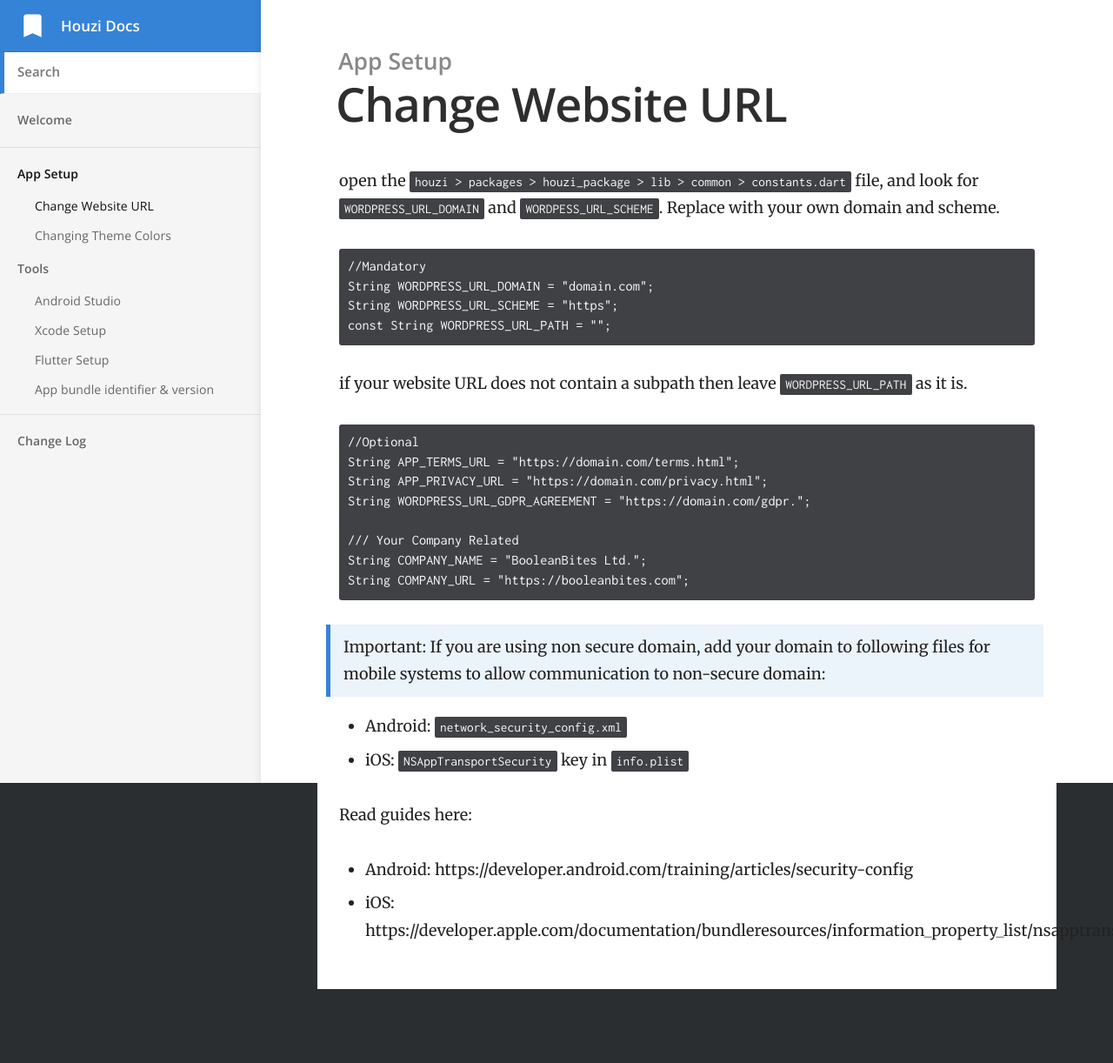
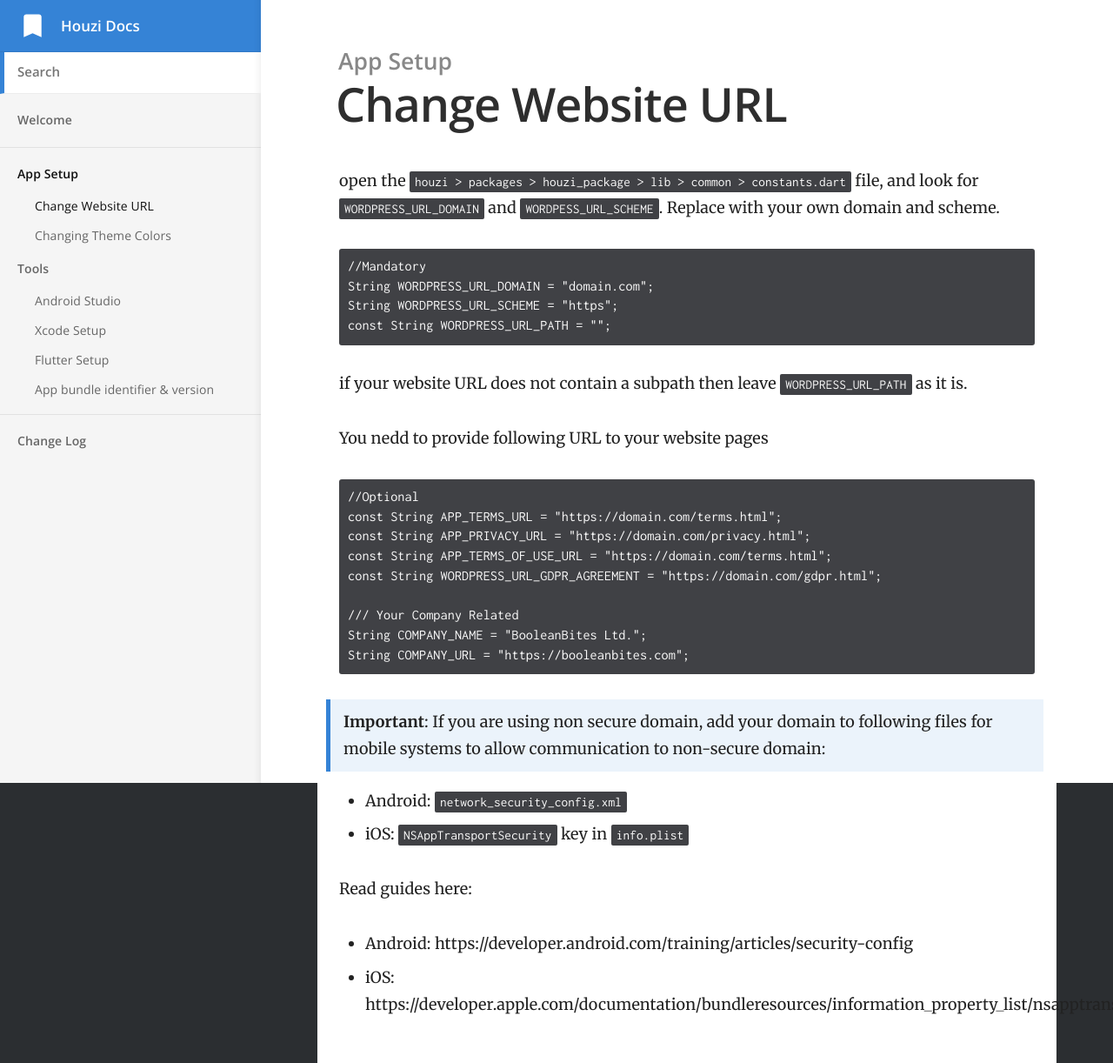
Before and after one commit to booleanbites/houzi-doc, a Jekyll site: the page built from _docs/app-setup/change_url.md, in a window 1280 px wide. Shown: the whole page at 87% size. Built offline with Jekyll 4.4.1, drawn with Linux system fonts in a browser that asks for light colours; before the commit the page ends 1137 px from its top, so only the background shows below that.

Commit message:
URLs added.

````diff
--- a/_docs/app-setup/change_url.md
+++ b/_docs/app-setup/change_url.md
@@ -15,18 +15,21 @@ const String WORDPRESS_URL_PATH = "";
 
 if your website URL does not contain a subpath then leave `WORDPRESS_URL_PATH` as it is.
 
+You nedd to provide following URL to your website pages
+
 ```
 //Optional
-String APP_TERMS_URL = "https://domain.com/terms.html";
-String APP_PRIVACY_URL = "https://domain.com/privacy.html";
-String WORDPRESS_URL_GDPR_AGREEMENT = "https://domain.com/gdpr.";
+const String APP_TERMS_URL = "https://domain.com/terms.html";
+const String APP_PRIVACY_URL = "https://domain.com/privacy.html";
+const String APP_TERMS_OF_USE_URL = "https://domain.com/terms.html";
+const String WORDPRESS_URL_GDPR_AGREEMENT = "https://domain.com/gdpr.html";
 
 /// Your Company Related
 String COMPANY_NAME = "BooleanBites Ltd.";
 String COMPANY_URL = "https://booleanbites.com";
 ```
 
-> Important: If you are using non secure domain, add your domain to following files for mobile systems to allow communication to non-secure domain:
+> **Important**: If you are using non secure domain, add your domain to following files for mobile systems to allow communication to non-secure domain:
 
 - Android: `network_security_config.xml`
 - iOS: `NSAppTransportSecurity` key in `info.plist`
````
